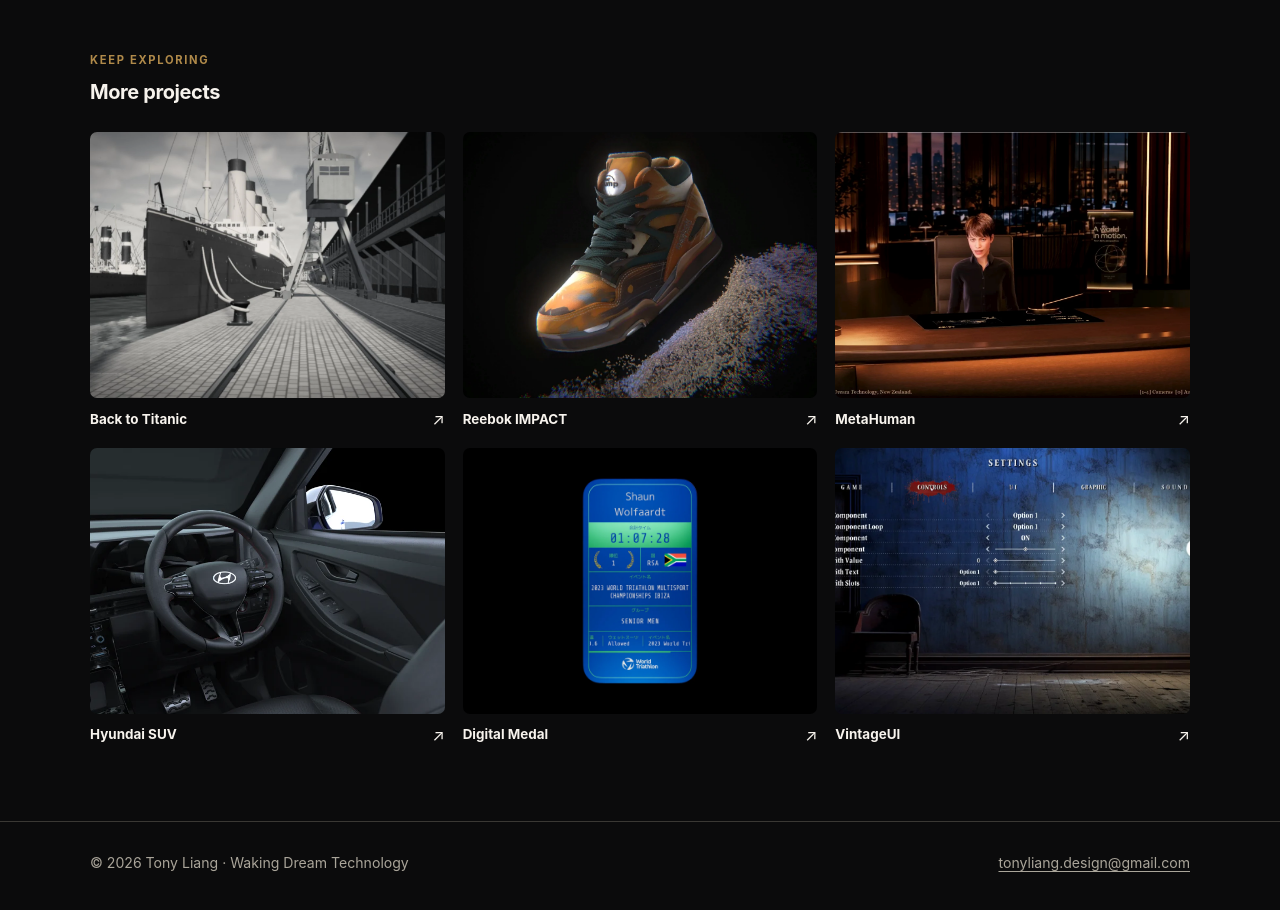
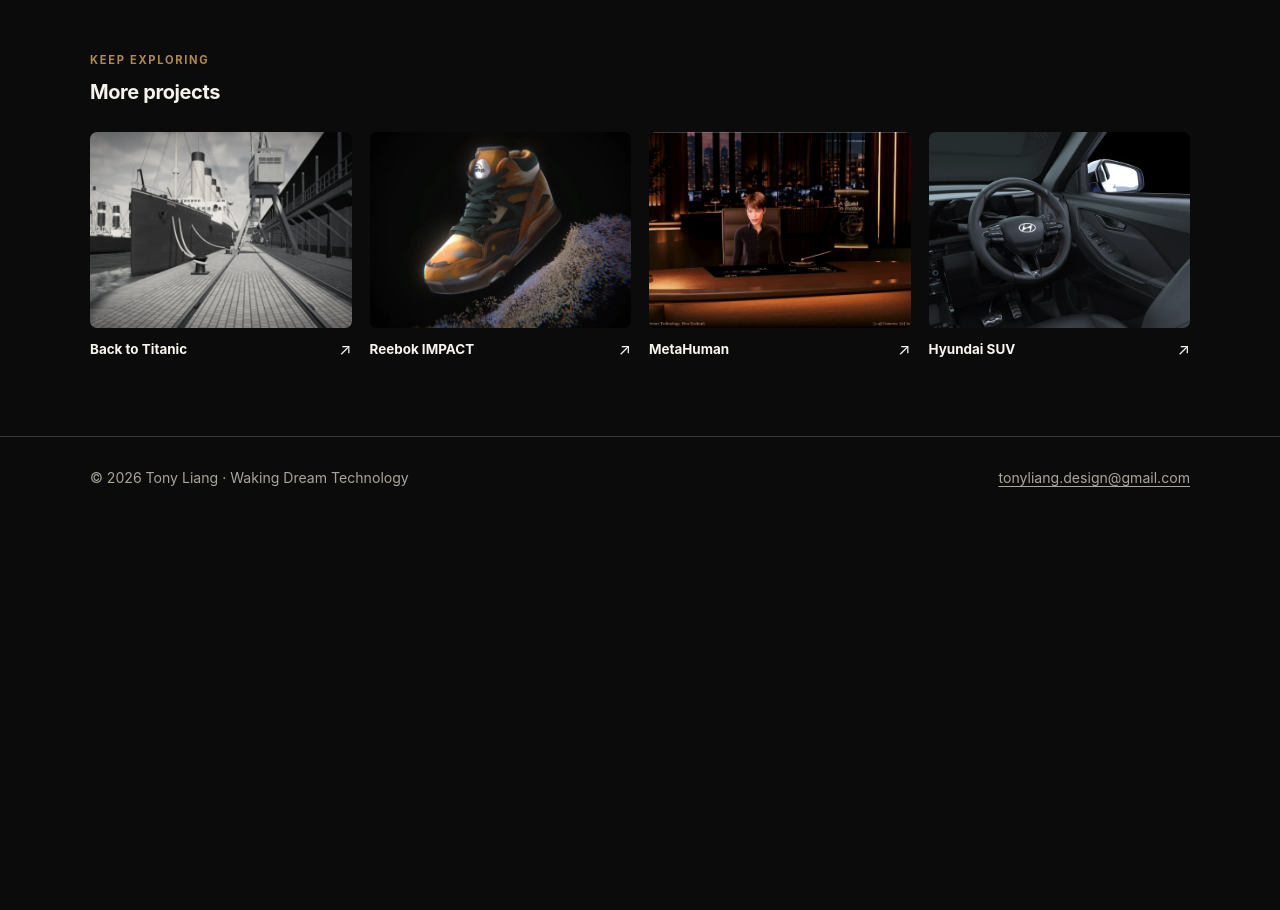
Before and after one commit to TonyLiangDesign/WakingDreamWebsite, a plain HTML site: page unreal-visualisation/character-motion/index.html in a window 1280 px wide. Shown: the part 6000-6910 px from the top of the page. After the commit the page ends 6538 px from the top, so only its background shows below. Drawn offline with Linux system fonts and the light colour scheme.

Commit message:
Keep four related project cards

```diff
--- a/unreal-visualisation/character-motion/index.html
+++ b/unreal-visualisation/character-motion/index.html
@@ -78,10 +78,9 @@
     .status .wrap { display:grid; grid-template-columns:240px 1fr; gap:48px; }
     .more-projects { border-top:1px solid var(--line); }
     .more-projects h2 { margin:12px 0 28px; font-size:1.25rem; letter-spacing:-.02em; }
-    .project-links { display:grid; grid-template-columns:repeat(3,minmax(0,1fr)); gap:18px; }
+    .project-links { display:grid; grid-template-columns:repeat(4,minmax(0,1fr)); gap:18px; }
     .project-links a { display:block; min-width:0; text-decoration:none; }
     .project-links img { width:100%; aspect-ratio:4/3; object-fit:cover; border-radius:7px; }
-    .project-links .medal-image { object-fit:contain; background:#000; }
     .project-links .project-title { display:flex; align-items:center; justify-content:space-between; gap:12px; margin-top:11px; font-size:.84rem; font-weight:650; line-height:1.3; }
     .project-links a:hover { color:var(--accent); }
     .project-links a:hover img { opacity:.86; }
@@ -97,7 +96,7 @@
       .steps { gap:28px; }
       .pair { gap:10px; }
       .pair figcaption { left:8px; bottom:8px; max-width:calc(100% - 16px); font-size:.67rem; }
-      .project-links { gap:10px; }
+      .project-links { grid-template-columns:repeat(2,minmax(0,1fr)); gap:10px; }
     }
     @media (max-width:600px) {
       .pair { grid-template-columns:1fr; gap:18px; }
@@ -142,8 +141,6 @@
         <a href="/unreal-visualisation/#reebok"><img src="../../assets/unreal/reebok-pump-orange-1080.webp" alt="Reebok Pump sneaker rendered for Reebok IMPACT" loading="lazy"><span class="project-title">Reebok IMPACT <span class="arrow" aria-hidden="true">↗</span></span></a>
         <a href="/unreal-visualisation/#metahuman"><img src="../../assets/unreal/newsroom.webp" alt="MetaHuman presenter in a virtual newsroom" loading="lazy"><span class="project-title">MetaHuman <span class="arrow" aria-hidden="true">↗</span></span></a>
         <a href="/unreal-visualisation/#automotive"><img src="../../assets/unreal/hyundai-steering-800.webp" alt="Hyundai SUV interior rendered in Unreal Engine" loading="lazy"><span class="project-title">Hyundai SUV <span class="arrow" aria-hidden="true">↗</span></span></a>
-        <a href="/unreal-visualisation/#medal"><img class="medal-image" src="../../assets/unreal/digital-medal.webp" alt="Animated World Triathlon digital medal" loading="lazy"><span class="project-title">Digital Medal <span class="arrow" aria-hidden="true">↗</span></span></a>
-        <a href="/unreal-visualisation/#vintage-ui"><img src="../../assets/unreal/vintage-ui.webp" alt="Vintage game settings interface" loading="lazy"><span class="project-title">VintageUI <span class="arrow" aria-hidden="true">↗</span></span></a>
       </nav>
     </div></section>
   </main>
```
